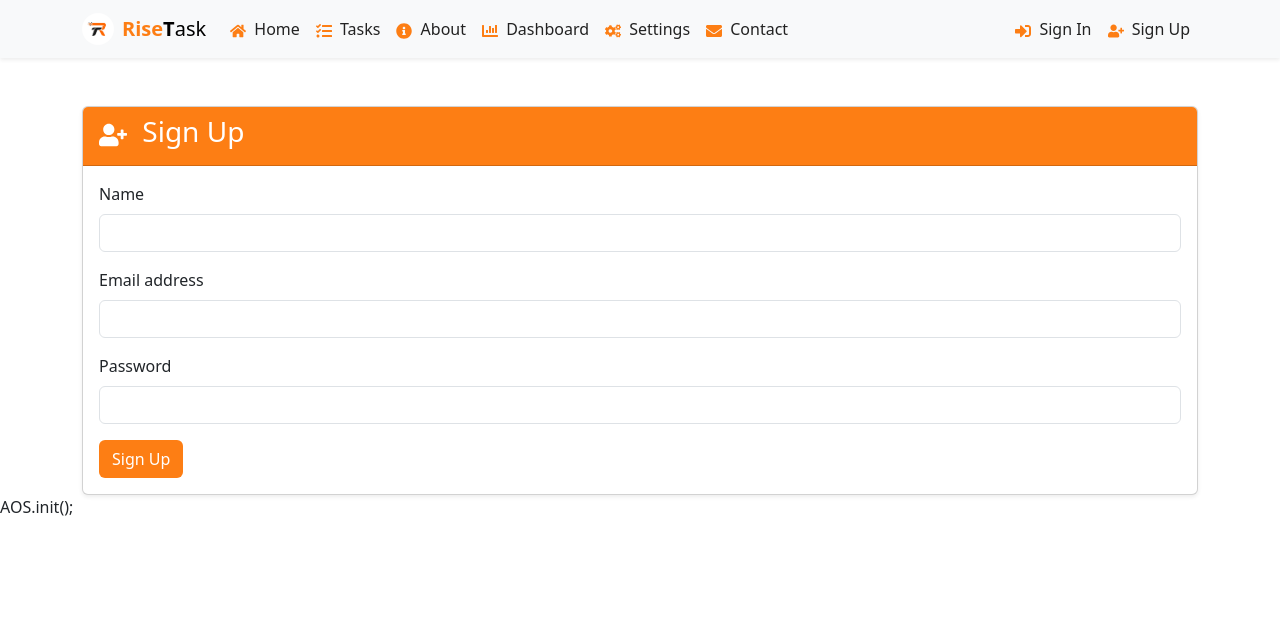
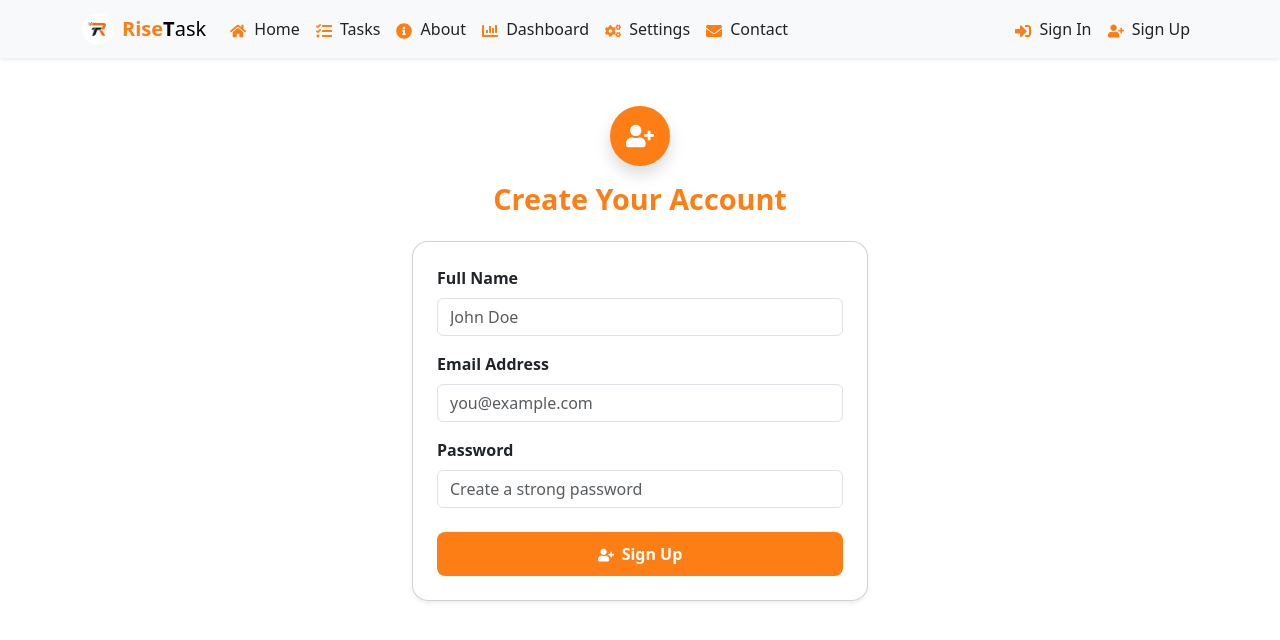
Before and after one commit to A-Raza-web/Rise-Task, a React (Vite) app in the folder frontend-risetask/: page /signup in a window 1280 px wide. Shown: the top 640 px of the page. Built offline with nearby package versions, Linux system fonts and the light colour scheme.

Commit message:
Ai form add

```diff
--- a/frontend-risetask/package.json
+++ b/frontend-risetask/package.json
@@ -10,6 +10,7 @@
     "preview": "vite preview"
   },
   "dependencies": {
+    "animate.css": "^4.1.1",
     "aos": "^2.3.4",
     "axios": "^1.10.0",
     "bootstrap": "^5.3.7",
--- a/frontend-risetask/src/App.jsx
+++ b/frontend-risetask/src/App.jsx
@@ -1,12 +1,12 @@
-// src/App.jsx
-
 import React, { useState, useEffect } from "react";
 import { BrowserRouter as Router, Routes, Route } from "react-router-dom";
+import AOS from 'aos';
 
 import TaskForm from "./components/TaskForm";
 import TaskList from "./components/TaskList";
 import Home from "./components/Home";
-import SchedulerPage from './pages/SchedulerPage';
+import SchedulerPage from './components/pages/SchedulerPage';
+import AITaskForm from "./components/pages/AITaskForm";
 import Dashboard from "./components/Dashboard";
 import Settings from "./components/Settings";
 import About from "./components/About";
@@ -19,8 +19,8 @@ function App() {
   const [darkMode, setDarkMode] = useState(false);
 
   useEffect(() => {
-    document.body.classList.toggle("dark-mode", darkMode);
-  }, [darkMode]);
+    AOS.init({ duration: 800 });
+  }, []);
 
   return (
     <Router>
@@ -29,7 +29,7 @@ function App() {
         <Route path="/" element={<Home />} />
         <Route path="/create-task" element={<TaskForm />} />
         <Route path="/scheduler" element={<SchedulerPage />} />
-
+        <Route path="/ai-scheduler" element={<AITaskForm />} />
         <Route path="/dashboard" element={<Dashboard />} />
         <Route path="/tasks" element={
           <>
--- a/frontend-risetask/src/components/Home.jsx
+++ b/frontend-risetask/src/components/Home.jsx
@@ -163,8 +163,15 @@ const Home = () => {
               </div>
 
               {/* Feature 3 */}
-              <div className="col-md-3 mb-4">
-                <div className="card h-100 text-center border-0 card-hover">
+
+
+{/* Feature 3 */}
+<div
+  className="col-md-3 mb-4"
+  onClick={() => navigate('/ai-scheduler')}
+  style={{ cursor: 'pointer' }}
+              >
+    <div className="card h-100 text-center border-0 card-hover shadow-sm">
       <div className="card-body p-4">
         <div className="mb-3" style={{ fontSize: '3rem', color: '#ff5c00' }}>
           <FaRobot />
--- /dev/null
+++ b/frontend-risetask/src/components/Login.css
@@ -0,0 +1,29 @@
+.login-wrapper {
+  max-width: 480px;
+  margin: 0 auto;
+}
+
+.login-title {
+  font-weight: 700;
+  color: #fd7e14;
+  font-size: 1.8rem;
+}
+
+.login-card {
+  background: #ffffff;
+  border-radius: 16px;
+}
+
+.login-btn {
+  background-color: #fd7e14;
+  color: #fff;
+  font-weight: bold;
+  padding: 10px 20px;
+  border-radius: 8px;
+  transition: background-color 0.3s ease;
+  border: none;
+}
+
+.login-btn:hover {
+  background-color: #e96f0d;
+}
--- a/frontend-risetask/src/components/Login.jsx
+++ b/frontend-risetask/src/components/Login.jsx
@@ -1,35 +1,66 @@
-import React from "react";
+import React, { useEffect } from "react";
 import { FaSignInAlt } from "react-icons/fa";
+import AOS from "aos";
+import "aos/dist/aos.css";
+import "./Login.css";
 
 const Login = () => {
+  useEffect(() => {
+    AOS.init({ duration: 1000 });
+  }, []);
+
   return (
-    <div className="container mt-5">
-      <div className="card shadow-sm">
+    <div className="login-wrapper container mt-5" data-aos="fade-up">
+      {/* Top Icon */}
+      <div className="text-center mb-3">
         <div
-          className="card-header text-white"
-          style={{ backgroundColor: "#fd7e14" }}
+          className="d-inline-flex align-items-center justify-content-center rounded-circle shadow"
+          style={{
+            width: "60px",
+            height: "60px",
+            backgroundColor: "#fd7e14",
+          }}
         >
-          <h3><FaSignInAlt className="me-2" />Sign In</h3>
+          <FaSignInAlt size={28} color="#fff" />
         </div>
-        <div className="card-body">
+      </div>
+
+      {/* Title */}
+      <h3 className="text-center login-title mb-4">Welcome Back</h3>
+
+      {/* Login Form Card */}
+      <div className="card p-4 shadow-sm login-card">
         <form>
+          {/* Email */}
           <div className="mb-3">
-              <label className="form-label">Email address</label>
-              <input type="email" className="form-control" required />
+            <label className="form-label fw-bold">Email Address</label>
+            <input
+              type="email"
+              className="form-control"
+              placeholder="you@example.com"
+              required
+            />
           </div>
+
+          {/* Password */}
           <div className="mb-3">
-              <label className="form-label">Password</label>
-              <input type="password" className="form-control" required />
+            <label className="form-label fw-bold">Password</label>
+            <input
+              type="password"
+              className="form-control"
+              placeholder="Enter your password"
+              required
+            />
           </div>
-            <button
-              type="submit"
-              className="btn text-white"
-              style={{ backgroundColor: "#fd7e14" }}
-            >
+
+          {/* Submit */}
+          <div className="d-grid mt-4">
+            <button type="submit" className="btn login-btn">
+              <FaSignInAlt className="me-2" />
               Sign In
             </button>
+          </div>
         </form>
-        </div>
       </div>
     </div>
   );
--- /dev/null
+++ b/frontend-risetask/src/components/Signup.css
@@ -0,0 +1,29 @@
+.signup-wrapper {
+  max-width: 480px;
+  margin: 0 auto;
+}
+
+.signup-title {
+  font-weight: 700;
+  color: #fd7e14;
+  font-size: 1.8rem;
+}
+
+.signup-card {
+  background: #ffffff;
+  border-radius: 16px;
+}
+
+.signup-btn {
+  background-color: #fd7e14;
+  color: #fff;
+  font-weight: bold;
+  padding: 10px 20px;
+  border-radius: 8px;
+  transition: background-color 0.3s ease;
+  border: none;
+}
+
+.signup-btn:hover {
+  background-color: #e96f0d;
+}
--- a/frontend-risetask/src/components/Signup.jsx
+++ b/frontend-risetask/src/components/Signup.jsx
@@ -1,39 +1,77 @@
-import React from "react";
+import React, { useEffect } from "react";
 import { FaUserPlus } from "react-icons/fa";
+import AOS from "aos";
+import "aos/dist/aos.css";
+import "./Signup.css";
 
 const Signup = () => {
+  useEffect(() => {
+    AOS.init({ duration: 1000 });
+  }, []);
+
   return (
-    <div className="container mt-5">
-      <div className="card shadow-sm">
+    <div className="signup-wrapper container mt-5" data-aos="fade-up">
+      {/* Icon on Top */}
+      <div className="text-center mb-3">
         <div
-          className="card-header text-white"
-          style={{ backgroundColor: "#fd7e14" }}
+          className="d-inline-flex align-items-center justify-content-center rounded-circle shadow"
+          style={{
+            width: "60px",
+            height: "60px",
+            backgroundColor: "#fd7e14",
+          }}
         >
-          <h3><FaUserPlus className="me-2" /> Sign Up</h3>
+          <FaUserPlus size={28} color="#fff" />
         </div>
-        <div className="card-body">
+      </div>
+
+      {/* Title */}
+      <h3 className="text-center signup-title mb-4">Create Your Account</h3>
+
+      {/* Form Card */}
+      <div className="card p-4 shadow-sm signup-card">
         <form>
+          {/* Name */}
           <div className="mb-3">
-              <label className="form-label">Name</label>
-              <input type="text" className="form-control" required />
+            <label className="form-label fw-bold">Full Name</label>
+            <input
+              type="text"
+              className="form-control"
+              placeholder="John Doe"
+              required
+            />
           </div>
+
+          {/* Email */}
           <div className="mb-3">
-              <label className="form-label">Email address</label>
-              <input type="email" className="form-control" required />
+            <label className="form-label fw-bold">Email Address</label>
+            <input
+              type="email"
+              className="form-control"
+              placeholder="you@example.com"
+              required
+            />
           </div>
+
+          {/* Password */}
           <div className="mb-3">
-              <label className="form-label">Password</label>
-              <input type="password" className="form-control" required />
+            <label className="form-label fw-bold">Password</label>
+            <input
+              type="password"
+              className="form-control"
+              placeholder="Create a strong password"
+              required
+            />
           </div>
-            <button
-              type="submit"
-              className="btn text-white"
-              style={{ backgroundColor: "#fd7e14" }}
-            >
+
+          {/* Submit */}
+          <div className="d-grid mt-4">
+            <button type="submit" className="btn signup-btn">
+              <FaUserPlus className="me-2" />
               Sign Up
             </button>
+          </div>
         </form>
-        </div>
       </div>
     </div>
   );
--- /dev/null
+++ b/frontend-risetask/src/components/pages/AITaskForm.css
@@ -0,0 +1,28 @@
+.ai-modal-overlay {
+  position: fixed;
+  top: 0;
+  left: 0;
+  width: 100%;
+  height: 100%;
+  background: rgba(0, 0, 0, 0.45);
+  display: flex;
+  align-items: center;
+  justify-content: center;
+  z-index: 9999;
+}
+
+.ai-modal-box {
+  background: #fff;
+  padding: 30px;
+  border-radius: 16px;
+  width: 90%;
+  max-width: 500px;
+  box-shadow: 0 8px 25px rgba(0, 0, 0, 0.1);
+}
+
+.btn-close {
+  background: none;
+  border: none;
+  font-size: 1.4rem;
+  cursor: pointer;
+}
--- /dev/null
+++ b/frontend-risetask/src/components/pages/AITaskForm.jsx
@@ -0,0 +1,44 @@
+import { FaRobot } from 'react-icons/fa';
+
+const AIFormPage = () => {
+  return (
+    <div className="container mt-5" data-aos="fade-up">
+      <div className="text-center mb-4">
+        <div
+          className="d-inline-flex align-items-center justify-content-center rounded-circle mb-2"
+          style={{
+            width: '60px',
+            height: '60px',
+            backgroundColor: '#ff5c00',
+          }}
+        >
+          <FaRobot style={{ color: '#fff', fontSize: '1.8rem' }} />
+        </div>
+        <h3 className="fw-bold" style={{ color: '#ff5c00' }}>
+          AI Scheduler Assistant
+        </h3>
+        <p className="text-muted">Let AI plan your task with smart suggestions.</p>
+      </div>
+
+      <form className="mx-auto" style={{ maxWidth: '600px' }} data-aos="zoom-in">
+        <div className="mb-3">
+          <label className="form-label">Task Name</label>
+          <input type="text" className="form-control" placeholder="e.g. Design UI" />
+        </div>
+        <div className="mb-3">
+          <label className="form-label">Estimated Time (hrs)</label>
+          <input type="number" className="form-control" placeholder="e.g. 4" />
+        </div>
+        <div className="mb-3">
+          <label className="form-label">Task Details</label>
+          <textarea className="form-control" rows={3} placeholder="Optional details..."></textarea>
+        </div>
+        <button className="btn text-white" style={{ backgroundColor: '#ff5c00' }}>
+          Let AI Suggest
+        </button>
+      </form>
+    </div>
+  );
+};
+
+export default AIFormPage;
--- a/frontend-risetask/src/main.jsx
+++ b/frontend-risetask/src/main.jsx
@@ -3,11 +3,10 @@ import AOS from 'aos';
 import 'aos/dist/aos.css';
 import ReactDOM from 'react-dom/client';
 import App from './App.jsx';
-import 'bootstrap/dist/css/bootstrap.min.css'; // ✅ یہاں ہونا کافی ہے
+import 'bootstrap/dist/css/bootstrap.min.css';
 
 ReactDOM.createRoot(document.getElementById('root')).render(
   <React.StrictMode>
     <App />
-    AOS.init();
   </React.StrictMode>
 );
```
Also changed, not shown: frontend-risetask/src/components/pages/SchedulerPage.jsx (renamed from frontend-risetask/src/pages/SchedulerPage.jsx), 1 other file (tests, documents, lock files or other folders). Lines whose indentation alone changed are shown as unchanged.
